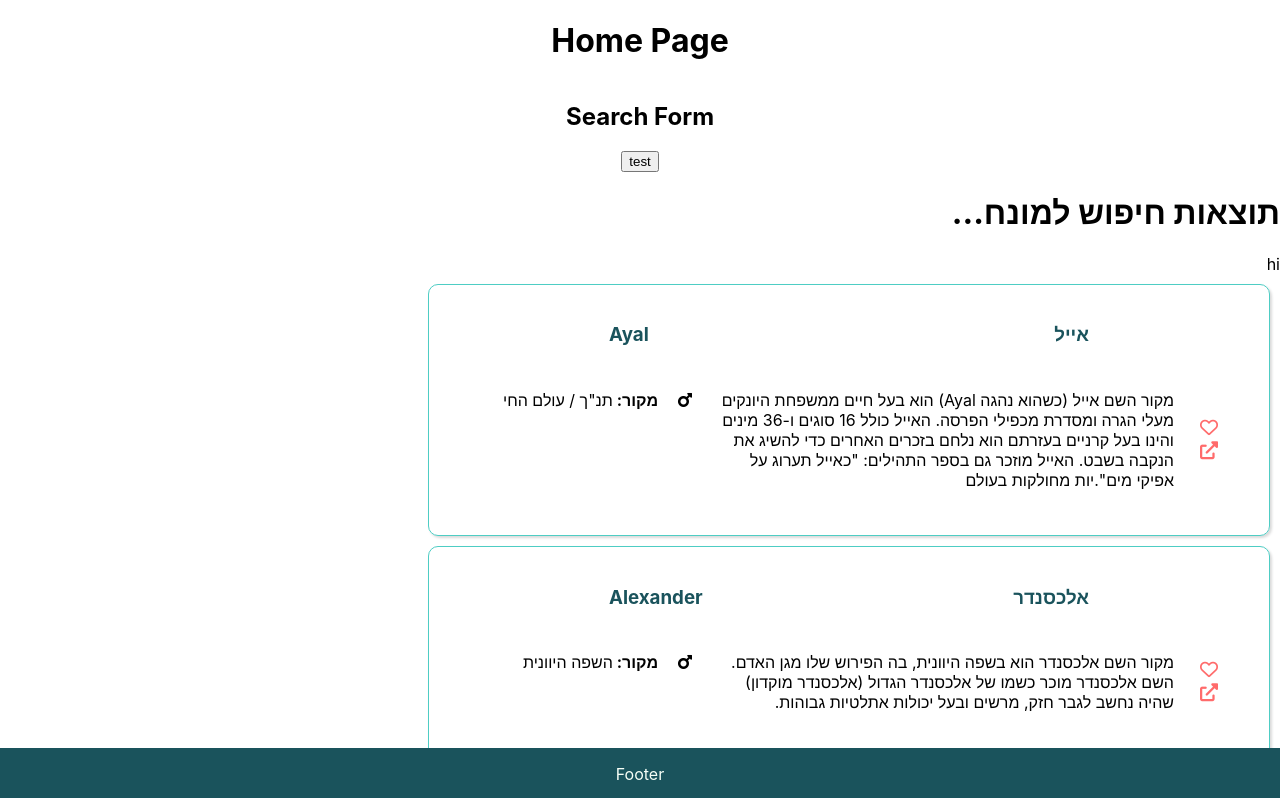
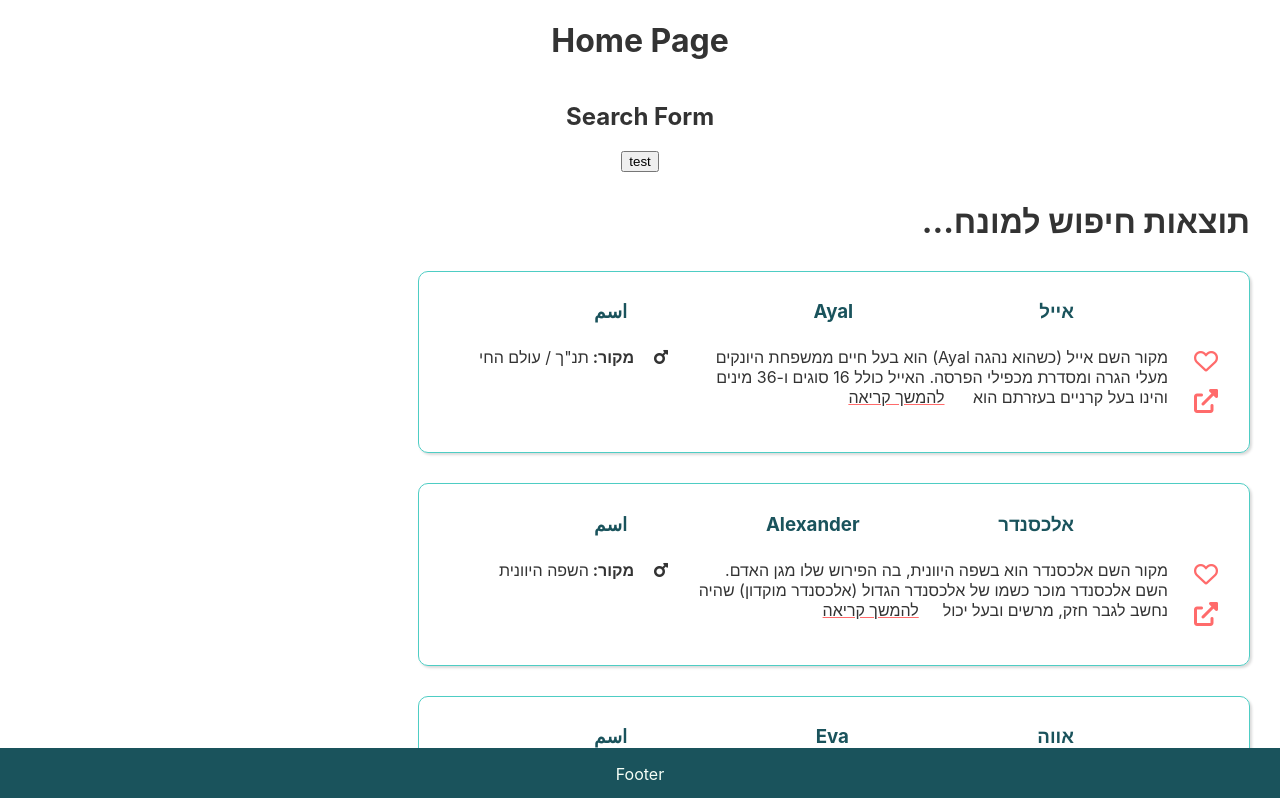
Before and after one commit to EricChukoltyansky/Hackaton, a React (Create React App) app in the folder client/: page / in a window 1280 px wide. Shown: the top 798 px of the page. Built offline with nearby package versions, Linux system fonts and the light colour scheme.

Commit message:
design results

```diff
--- a/client/src/Components/Card/Card.css
+++ b/client/src/Components/Card/Card.css
@@ -1,7 +1,7 @@
 .card {
   border: 1px solid #4ecdc4;
-  padding: 20px;
-  margin: 10px;
+  padding: 15px;
+  margin: 30px 0;
   border-radius: 10px;
   min-width: 300px;
   max-width: 800px;
@@ -10,7 +10,6 @@
 
 .detailsContainer {
   display: flex;
-  padding: 15px;
 }
 .detailsContainer > div {
   margin: 10px;
@@ -19,7 +18,7 @@
 .detailsContainer .icons {
   display: flex;
   flex-direction: column;
-  justify-content: center;
+  justify-content: start;
   align-items: center;
 }
 
@@ -29,6 +28,7 @@
   justify-content: space-between;
   width: 60%;
   margin: auto;
+  line-height: 0.7;
 }
 
 .head-flex h3 {
--- a/client/src/Components/Card/Card.jsx
+++ b/client/src/Components/Card/Card.jsx
@@ -1,8 +1,49 @@
 import React from "react";
 import "./Card.css";
 import Button from "../../Utils/Button";
+import { useState } from "react";
 
 function Card({ nameCard }) {
+  const textLength = 150;
+
+  const [showFull, setShowFull] = useState(false);
+
+  const renderMeaning = () => {
+    if (nameCard.meaning.length > textLength) {
+      switch (showFull) {
+        case true:
+          return (
+            <div className="meaning">
+              {nameCard.meaning}
+              &nbsp; &nbsp;{" "}
+              <button
+                className="link-button"
+                onClick={() => setShowFull(false)}
+              >
+                לראות פחות{" "}
+              </button>{" "}
+            </div>
+          );
+
+        case false:
+          return (
+            <div className="meaning">
+              {nameCard.meaning.slice(0, textLength)}
+              &nbsp; &nbsp;{" "}
+              <button className="link-button" onClick={() => setShowFull(true)}>
+                להמשך קריאה
+              </button>
+            </div>
+          );
+
+        default:
+          return <div className="meaning">{nameCard.meaning}</div>;
+      }
+    } else {
+      return <div className="meaning">{nameCard.meaning}</div>;
+    }
+  };
+
   const genderIcon = () => {
     if (nameCard.genderFemale) {
       if (nameCard.genderMale) {
@@ -26,7 +67,7 @@ function Card({ nameCard }) {
       <div className="head-flex">
         <h3> {nameCard.name}</h3>
         <h3> {nameCard.englishSpelling}</h3>
-        {/* <h3> اسم {nameCard.arabSpelling}</h3> */}
+        <h3> اسم {nameCard.arabSpelling}</h3>
       </div>
 
       <div className="detailsContainer">
@@ -41,7 +82,7 @@ function Card({ nameCard }) {
           ></Button>
         </div>
 
-        <div className="meaning">{nameCard.meaning}</div>
+        <>{renderMeaning()}</>
         <div>{genderIcon()}</div>
         <div className="origin">
           <span style={{ fontWeight: "bold" }}>מקור: </span>
--- a/client/src/Components/ResultsContainer/ResultsContainer.jsx
+++ b/client/src/Components/ResultsContainer/ResultsContainer.jsx
@@ -4,20 +4,11 @@ import Card from "../Card/Card";
 const ResultsContainer = ({ results }) => {
   const renderCards = (results) => {
     return results.map((nameCard) => {
-      return (
-        <Card key={nameCard._id} nameCard={nameCard}>
-          caaard
-        </Card>
-      );
+      return <Card key={nameCard._id} nameCard={nameCard}></Card>;
     });
   };
 
-  return (
-    <>
-      hi
-      {renderCards(results)}
-    </>
-  );
+  return <>{renderCards(results)}</>;
 };
 
 export default ResultsContainer;
--- a/client/src/Pages/ResultsPage.jsx
+++ b/client/src/Pages/ResultsPage.jsx
@@ -3,7 +3,7 @@ import ResultsContainer from "../Components/ResultsContainer/ResultsContainer";
 
 function Results({ results }) {
   return (
-    <div>
+    <div style={{ margin: "30px" }}>
       <h1>תוצאות חיפוש למונח...</h1>
       <ResultsContainer results={results} />
     </div>
--- a/client/src/Utils/Button.css
+++ b/client/src/Utils/Button.css
@@ -2,8 +2,9 @@ button.icon-button {
   background-color: transparent;
   border: none;
   color: #ff6b6b;
-  font-size: large;
+  font-size: x-large;
   transition: 300ms ease-in-out;
+  margin-bottom: 10px;
 }
 
 button.icon-button:hover {
--- a/client/src/index.css
+++ b/client/src/index.css
@@ -1,13 +1,29 @@
 body {
   margin: 0;
-  font-family: -apple-system, BlinkMacSystemFont, 'Segoe UI', 'Roboto', 'Oxygen',
-    'Ubuntu', 'Cantarell', 'Fira Sans', 'Droid Sans', 'Helvetica Neue',
+  font-family: -apple-system, BlinkMacSystemFont, "Segoe UI", "Roboto", "Oxygen",
+    "Ubuntu", "Cantarell", "Fira Sans", "Droid Sans", "Helvetica Neue",
     sans-serif;
   -webkit-font-smoothing: antialiased;
   -moz-osx-font-smoothing: grayscale;
+  color: #333;
 }
 
 code {
-  font-family: source-code-pro, Menlo, Monaco, Consolas, 'Courier New',
+  font-family: source-code-pro, Menlo, Monaco, Consolas, "Courier New",
     monospace;
 }
+
+.link-button {
+  background: transparent;
+  color: #333;
+  text-decoration: underline;
+  text-decoration-color: #ff6b6b;
+  outline: none;
+  border: none;
+  transition: 300ms ease-in-out;
+  font-size: medium;
+}
+
+.link-button:hover {
+  background-color: #ffe66d;
+}
```
Also changed, not shown: client/src/Styles/Button.style.js (deleted, +0 -19 lines), client/src/Styles/Card.style.js (deleted, +0 -13 lines), client/src/Styles/HomePage.styled.js (deleted, +0 -8 lines), client/src/Styles/Utils.style.js (deleted, +0 -11 lines), client/src/Styles/SearchForm.styled.js (deleted).
